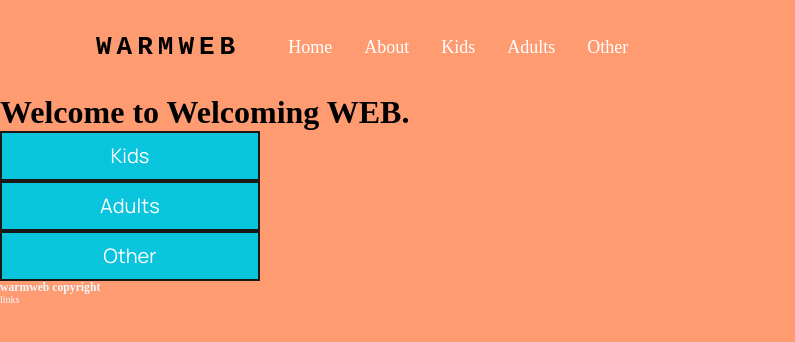
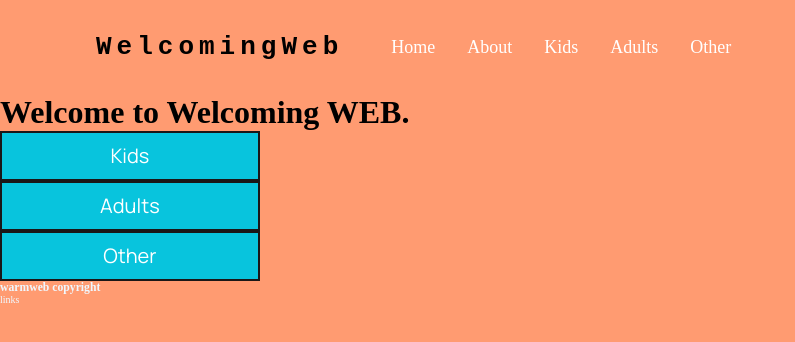
Before and after one commit to rwc5591/WelcomingWeb, a React (Create React App) app: page / in a window 1280 px wide. Shown: the top 342 px of the page, without its empty margins (0-795 px from the left). Built offline with nearby package versions, Linux system fonts and the light colour scheme.

Commit message:
Practice push

```diff
--- a/package.json
+++ b/package.json
@@ -9,7 +9,7 @@
     "react": "^18.2.0",
     "react-dom": "^18.2.0",
     "react-icons": "^4.4.0",
-    "react-scripts": "5.0.1",
+    "react-scripts": "^5.0.1",
     "web-vitals": "^2.1.4"
   },
   "scripts": {
--- a/src/components/navbar/Navbar.jsx
+++ b/src/components/navbar/Navbar.jsx
@@ -7,7 +7,7 @@ const Navbar = () => {
     <div className='navbar'>
       <div className='navbarlinks'>
         <div className='navbarlinksLogo'>
-          <h1>WARMWEB</h1>
+          <h1>WelcomingWeb</h1>
         </div>
         <div className='navbarlinkscontainer'>
           <p><a href='#Home'>Home</a></p>
```
Also changed, not shown: 2 other files (tests, documents, lock files or other folders).
